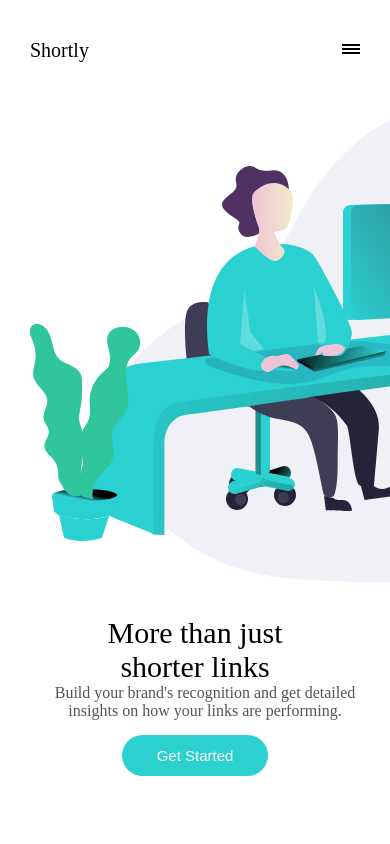
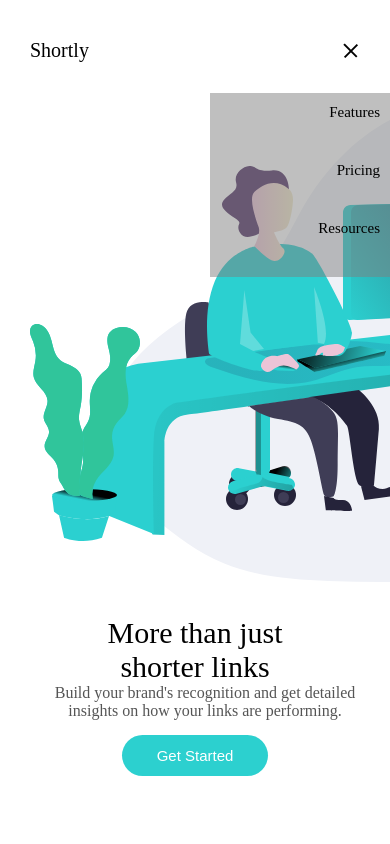
Before and after one commit to Oluwaseyi123/shortly, a website: page index.htm in a window 390 px wide. Both pictures are taken after a click on the element 351 px from the left and 50 px from the top of the page. Shown: the top 844 px of the page. Drawn offline with Linux system fonts and the light colour scheme.

Commit message:
another commit

```diff
--- a/app.js
+++ b/app.js
@@ -50,9 +50,7 @@ function shortUrl(){
     const long = document.querySelector('.long-url')
     const shortenUrl = new ShortenUrl()
     if(longUrl == ''){
-
         showMessage('Please enter a link', 'error-text')
-        console.log('put in link')
     }else if(!longUrl.startsWith('http') || !longUrl.startsWith('http') || !longUrl.startsWith('')){
        showMessage('Please put in a proper link', 'error-text')
     }else{
@@ -68,7 +66,6 @@ function shortUrl(){
             linksTable.style.display = 'flex'
             copyBtn.addEventListener('click', copyText)
             long.value = ''
-            console.log(res.shortUrl)
         }).catch((err) => console.log(err))
     }
 }
@@ -99,3 +96,20 @@ function showMessage(message, className){
         messageParagraph.textContent = ''
     }, 3000)
 }
+
+const navIcon = document.querySelector('.nav-icon')
+navIcon.addEventListener('click', animateIcon)
+
+function animateIcon(){
+    const firstNav = document.querySelector('.one')
+    const secondNav = document.querySelector('.two')
+    const thirdNav = document.querySelector('.three')
+    const leftNav = document.querySelector('.left-nav')
+    firstNav.classList.toggle('onee')
+
+    secondNav.classList.toggle('twoo')
+    thirdNav.classList.toggle('threee')
+
+    leftNav.classList.toggle('left-navs')
+    console.log('worle')
+}
--- a/css/style.scss
+++ b/css/style.scss
@@ -27,6 +27,8 @@ nav{
     margin: var(--default-margin);
     align-items: center;
     height: 40px;
+    transition: all .4s ease;
+
     ul{
         display: none;
         align-items: center;
@@ -47,13 +49,42 @@ nav{
     justify-content: space-between;
 }
 .left-nav {
-
+    transition: all .4s ease;
     p{
     padding-right: 1.5rem;
     font-size: 20px;
     font-family: var(--font-family-medium);
     }
 }
+
+.left-navs{
+
+    .nav-ul{
+        background: rgba($color: #808080, $alpha: .5);
+        position: absolute;
+        display: block;
+        margin: 0 auto;
+        width: 180px;
+        align-items: center;
+        text-align: right;
+        right: 0vw;
+        top: 11vh;
+        transition: all .4s ease;
+        li:nth-of-type(1){
+            padding-top: 10px;
+        }
+        li{
+            padding-bottom: 40px;
+            a{
+                transition: all .4s ease;
+            }
+            a:hover{
+                font-size: 16px;
+            }
+        }
+    }
+}
+
 .right-nav{
     ul{
         li:nth-of-type(2){
@@ -71,19 +102,38 @@ nav{
 }
 .nav-icon{
     cursor: pointer;
+
+   transform-origin: 25% 70%;
 }
+
 .bar-one{
     background: black;
     width: 18px;
     height: 2px;
     margin-bottom: 2px;
 }
+
+.onee{
+     transform: rotate(45deg);
+     transition: transform .1s ease ;
+     transform-origin: 25% 100%;
+}
+
+.twoo{
+    transform: rotate(-45deg);
+    transition: all .1s ease;
+}
+
+.threee{
+    display: none;
+    transition: all .1s ease;
+}
+
 .hero-section{
-
     margin-bottom: 10px;
     overflow: hidden;
+}
 
-}
 .hero-image{
     margin-left: 30px;
 }
--- a/index.htm
+++ b/index.htm
@@ -10,7 +10,7 @@
     <nav>
         <div class="left-nav">
             <p>Shortly</p>
-            <ul>
+            <ul class="nav-ul">
                 <li><a href="#">Features</a></li>
                 <li><a href="#">Pricing</a></li>
                 <li><a href="#">Resources</a></li>
@@ -22,9 +22,9 @@
                 <li><a href="#">Sign Up</a></li>
             </ul>
             <div class="nav-icon">
-                <div class="bar-one"></div>
-                <div class="bar-one"></div>
-                <div class="bar-one"></div>
+                <div class="bar-one one"></div>
+                <div class="bar-one two"></div>
+                <div class="bar-one three"></div>
             </div>
         </div>
     </nav>
```
Also changed, not shown: css/style.css, 1 other file.
